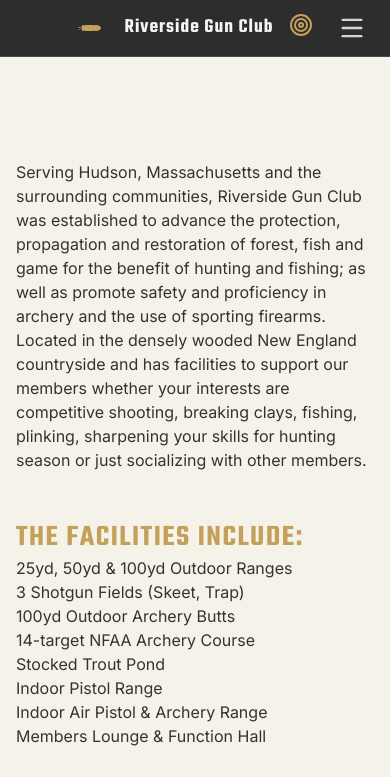
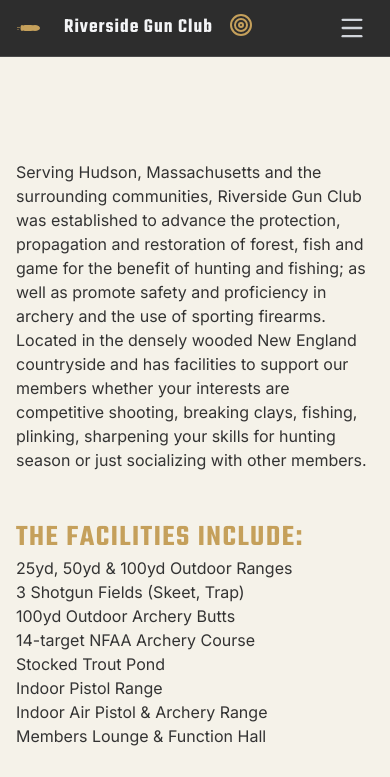
Before and after one commit to othello326/riversidegc, a plain HTML site: page index.html in a window 390 px wide. Shown: the top 777 px of the page. Drawn offline with nearby package versions, Linux system fonts and the light colour scheme.

Commit message:
Improved mobile version of home page. Now it's perfect.

```diff
--- a/index.html
+++ b/index.html
@@ -9,7 +9,6 @@
     <link rel="preconnect" href="https://fonts.gstatic.com" crossorigin>
     <link href="https://fonts.googleapis.com/css2?family=Inter:wght@400;600;700&family=Teko:wght@600&display=swap" rel="stylesheet">
     <script src="https://unpkg.com/lucide@latest"></script>
-    <!-- Ensure Alpine is loaded with defer -->
     <script src="https://cdn.jsdelivr.net/npm/alpinejs@3.x.x/dist/cdn.min.js" defer></script>
     <style>
         :root {
@@ -80,6 +79,14 @@
                 margin-right: calc(0.5rem * var(--tw-space-x-reverse));
                 margin-left: calc(0.5rem * calc(1 - var(--tw-space-x-reverse)));
             }
+            /* Align header content to left on mobile */
+            .header-center {
+                justify-content: flex-start !important;
+                left: 0 !important;
+                right: auto !important;
+                width: 100%;
+                padding-left: 0 !important;
+            }
         }
     </style>
 </head>
@@ -89,8 +96,8 @@
     <header class="fixed top-0 z-50 w-full border-b" style="background-color: var(--bg-charcoal); border-color: var(--border-color);">
         <div class="container mx-auto px-4 sm:px-6 lg:px-8">
             <div class="relative flex items-center h-24">
-                <!-- Desktop Centered Logo and Title -->
-                <div class="absolute inset-0 flex justify-center items-center pointer-events-none h-24">
+                <!-- Desktop Centered, Mobile Left-aligned Logo and Title -->
+                <div class="absolute inset-0 flex justify-center items-center pointer-events-none h-24 header-center">
                     <div class="flex items-center space-x-4 pointer-events-auto">
                         <svg class="h-10 w-10 header-svg" viewBox="0 0 32 20" fill="none" xmlns="http://www.w3.org/2000/svg" style="color: var(--accent-bronze); min-width:2.5rem;">
                             <rect x="6" y="7" width="12" height="6" rx="3" fill="currentColor" />
```
